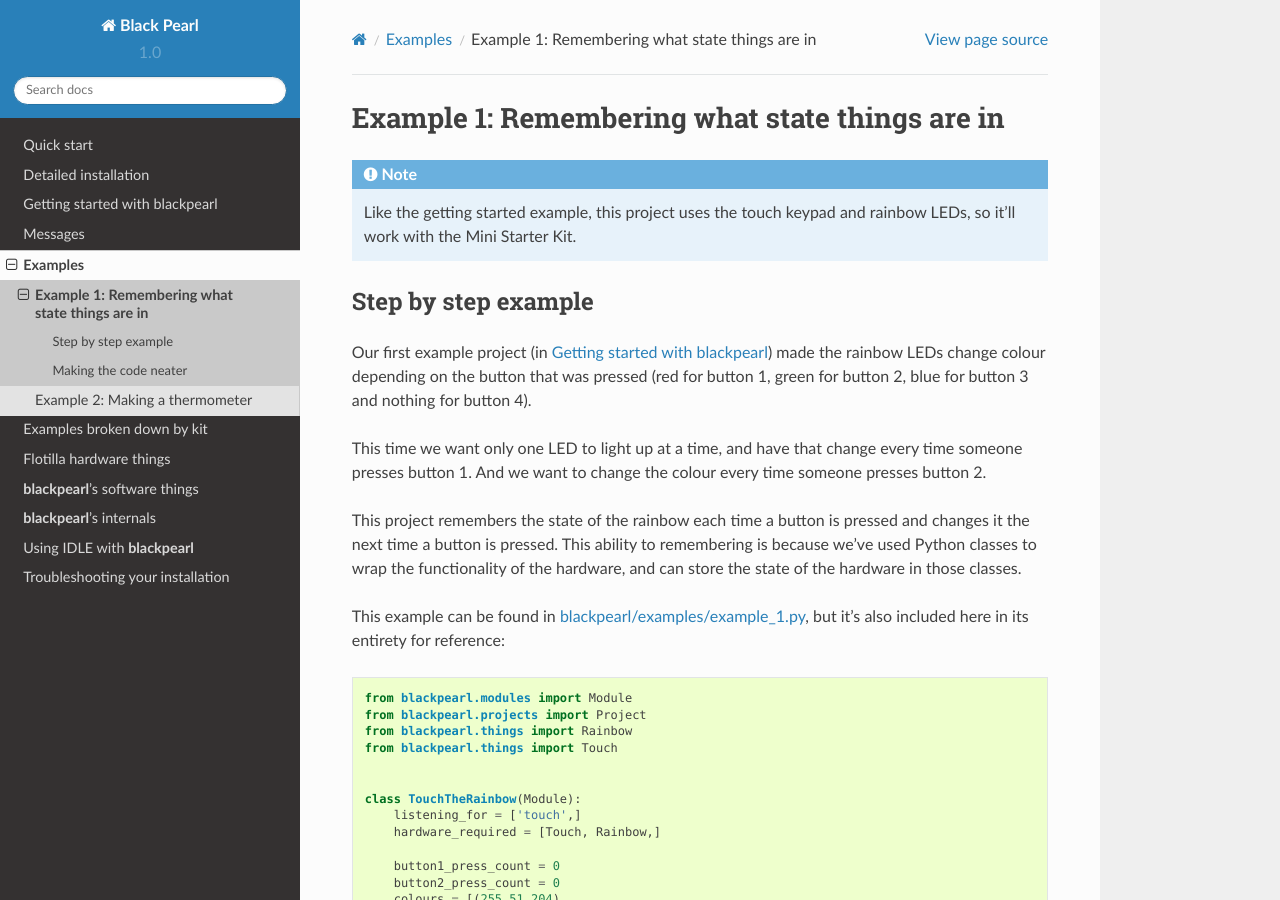
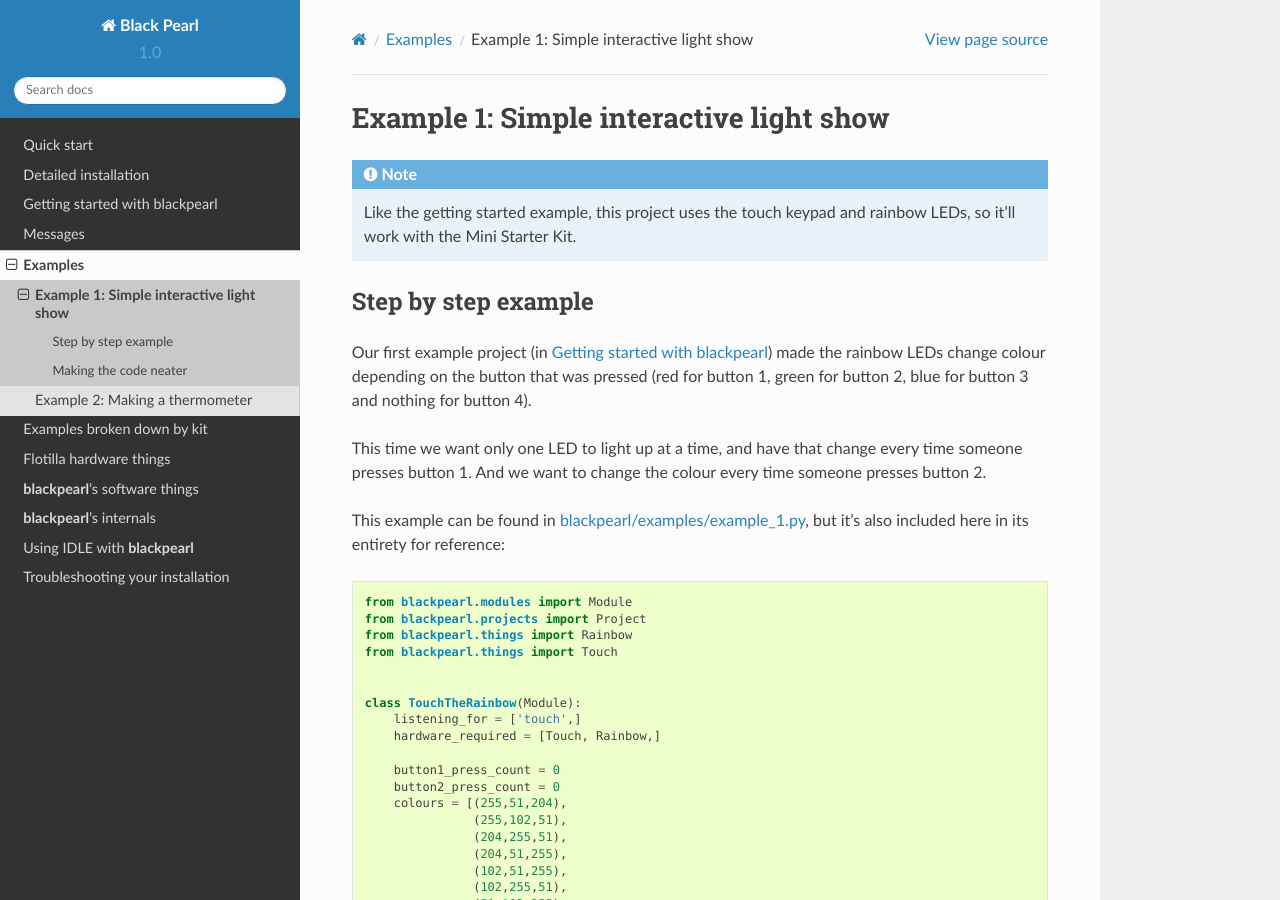
Before and after one commit to offmessage/blackpearl, a Sphinx documentation site: the page built from docs/examples/example_1.rst, in a window 1280 px wide and 900 px high. Built offline with Sphinx 7.4.7 and the Read the Docs theme 2.0.0, drawn with Linux system fonts in a browser that asks for light colours; some of the changed text lies outside the part shown.

Commit message:
Slightly more exciting?

```diff
--- a/docs/examples/example_1.rst
+++ b/docs/examples/example_1.rst
@@ -1,7 +1,7 @@
 .. _example1:
 
-Example 1: Remembering what state things are in
-===============================================
+Example 1: Simple interactive light show
+========================================
 
 .. note:: Like the getting started example, this project uses the touch keypad
           and rainbow LEDs, so it'll work with the Mini Starter Kit.
@@ -16,11 +16,6 @@ for button 2, blue for button 3 and nothing for button 4).
 This time we want only one LED to light up at a time, and have that change
 every time someone presses button 1. And we want to change the colour every time
 someone presses button 2.
-
-This project remembers the state of the rainbow each time a button is pressed
-and changes it the next time a button is pressed. This ability to remembering
-is because we've used Python classes to wrap the functionality of the hardware,
-and can store the state of the hardware in those classes.
 
 This example can be found in
 `blackpearl/examples/example_1.py
```
Also changed, not shown: other parts of docs/examples/example_1.rst (+5 -0 lines).
